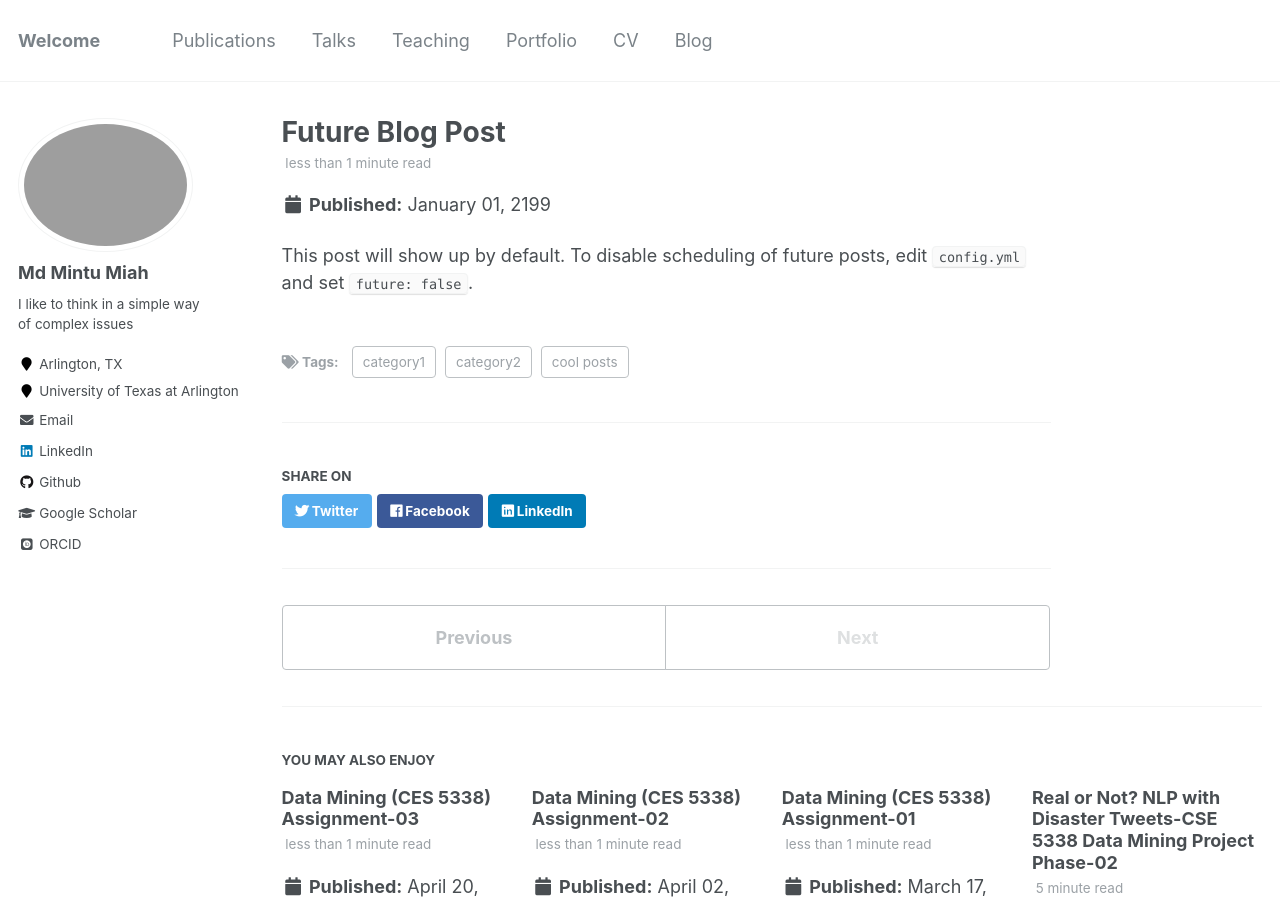
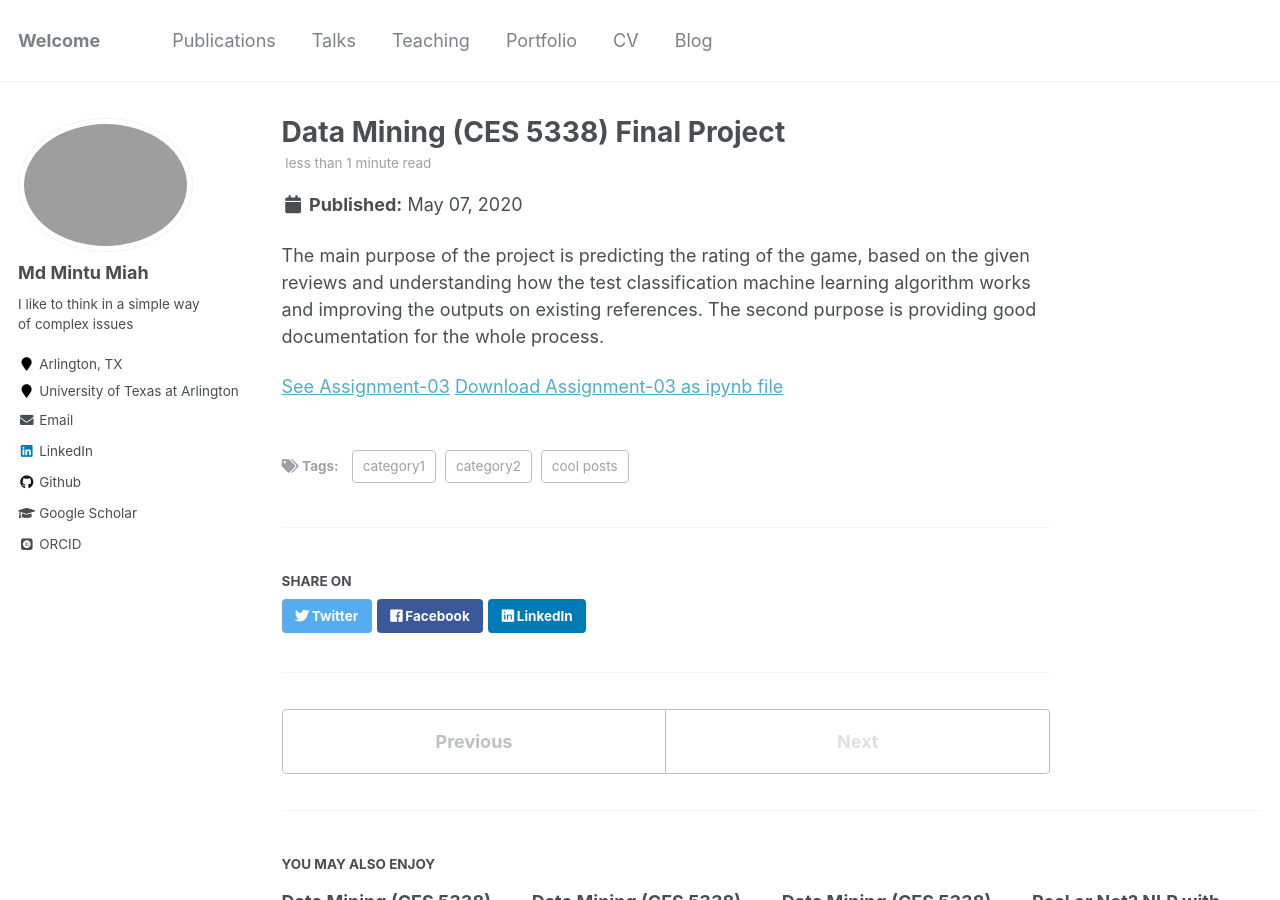
Before and after one commit to mintu07ruet/mintu07ruet.github.io, a Jekyll site: the page built from _posts/2199-01-01-future-post.md, in a window 1280 px wide and 900 px high. Built offline with Jekyll 4.4.1, drawn with Linux system fonts in a browser that asks for light colours; some web fonts are replaced.

Commit message:
Update 2199-01-01-future-post.md

```diff
--- a/_posts/2199-01-01-future-post.md
+++ b/_posts/2199-01-01-future-post.md
@@ -1,11 +1,14 @@
 ---
-title: 'Future Blog Post'
-date: 2199-01-01
-permalink: /posts/2012/08/blog-post-4/
+title: 'Data Mining (CES 5338) Final Project'
+date: 2020-05-07
+permalink: /posts/2013/08/blog-post-5/
 tags:
   - cool posts
   - category1
   - category2
 ---
 
-This post will show up by default. To disable scheduling of future posts, edit `config.yml` and set `future: false`.
+The main purpose of the project is predicting the rating of the game, based on the given reviews and understanding how the test classification machine learning algorithm works and improving the outputs on existing references. The second purpose is providing good documentation for the whole process.
+
+[See Assignment-03](/files/Miah Project.html)
+[Download Assignment-03 as ipynb file](/files/Miah Project.ipynb)
```
